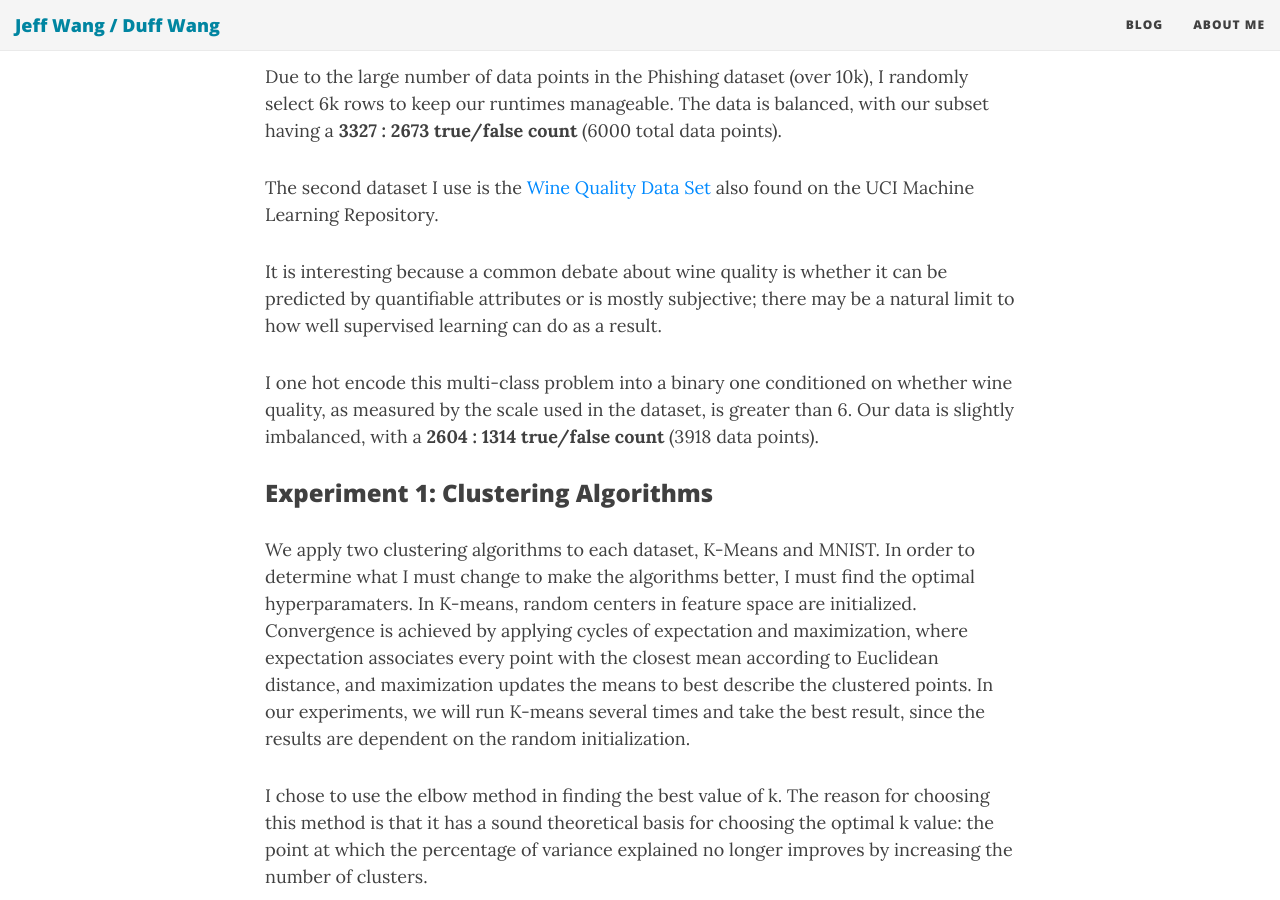
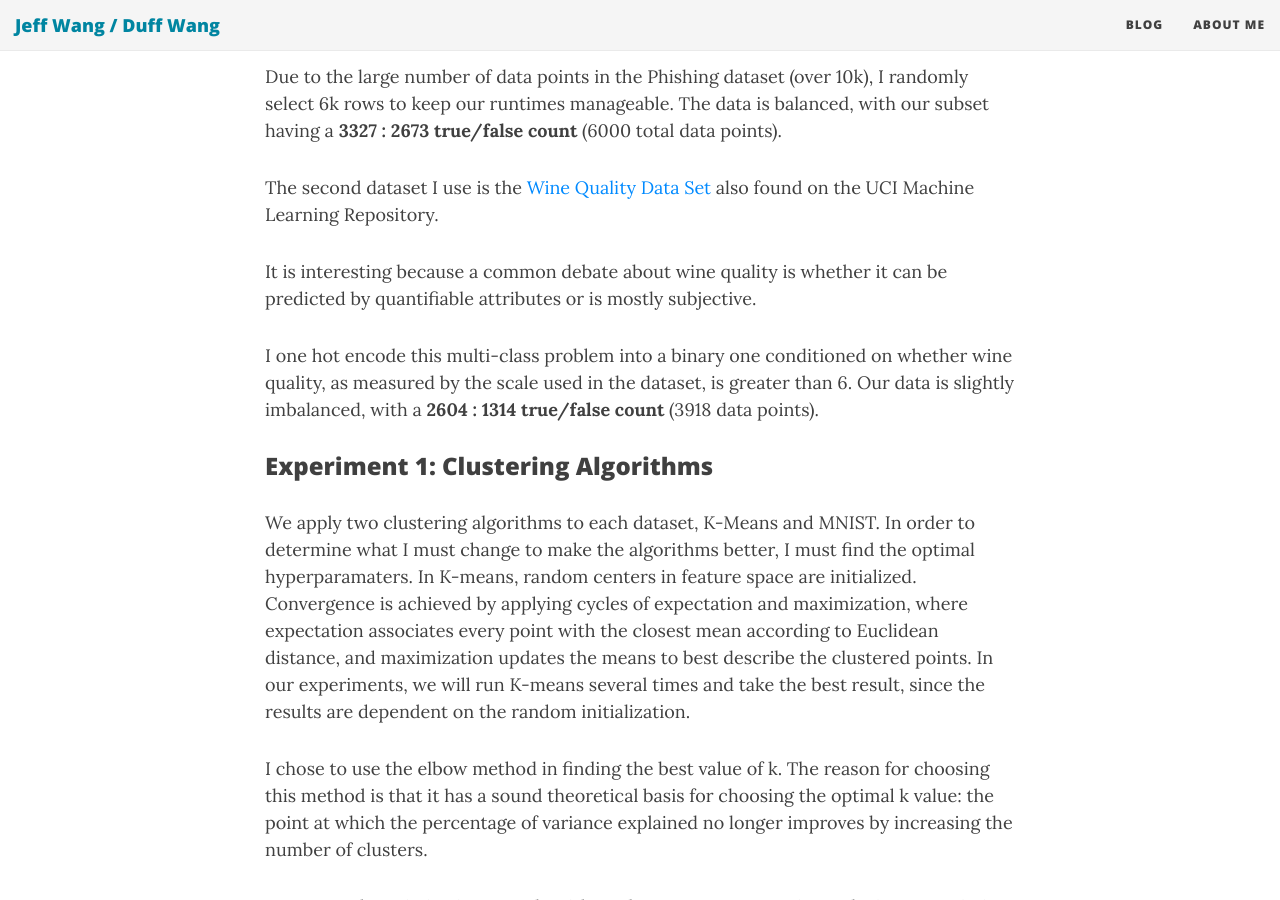
Before and after one commit to duffwang/duffwang.github.io, a Jekyll site: the page built from _posts/2019-01-12-unsupervised-learning.md, in a window 1280 px wide and 900 px high, scrolled down 982 px. Built offline with Jekyll 4.4.1, drawn with Linux system fonts in a browser that asks for light colours; nearby versions of some CDN libraries; comment, search, counter and statistics services are not loaded.

Commit message:
small edits

```diff
--- a/_posts/2019-01-12-unsupervised-learning.md
+++ b/_posts/2019-01-12-unsupervised-learning.md
@@ -24,7 +24,7 @@ Due to the large number of data points in the Phishing dataset (over 10k), I ran
 
 The second dataset I use is the [Wine Quality Data Set](https://archive.ics.uci.edu/ml/datasets/wine+quality) also found on the UCI Machine Learning Repository.
 
-It is interesting because a common debate about wine quality is whether it can be predicted by quantifiable attributes or is mostly subjective; there may be a natural limit to how well supervised learning can do as a result.
+It is interesting because a common debate about wine quality is whether it can be predicted by quantifiable attributes or is mostly subjective.
 
 I one hot encode this multi-class problem into a binary one conditioned on whether wine quality, as measured by the scale used in the dataset, is greater than 6. Our data is slightly imbalanced, with a **2604 : 1314 true/false count** (3918 data points).
 
```
Also changed, not shown: _posts/2019-02-01-machine-learning-trading.md (+4 -0 lines).
